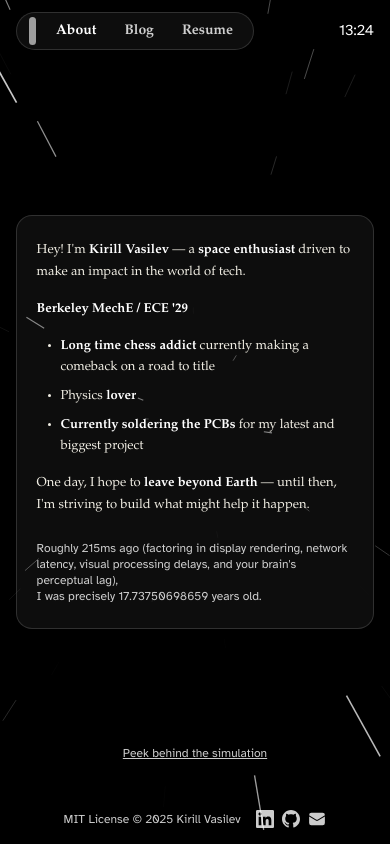
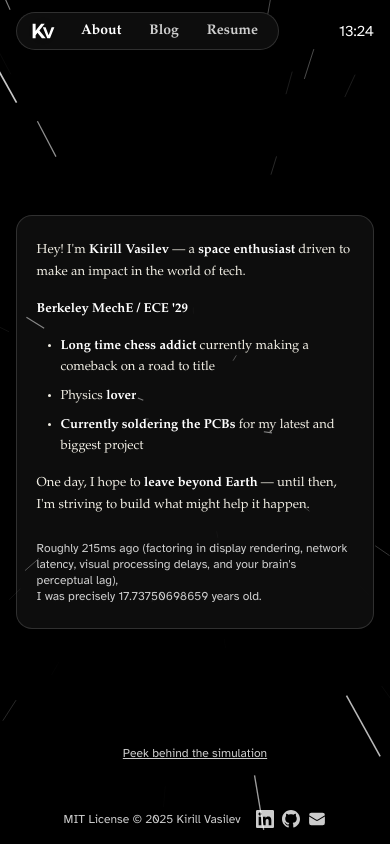
Before and after one commit to kirushavasilev/kvasilev_tech, a React (Vite) app: page / in a window 390 px wide. Built offline with nearby package versions, Linux system fonts and the light colour scheme; grey boxes are pictures that could not be loaded; a web font is replaced by a local one.

Commit message:
Revert "perf: optimize website performance"
This reverts commit 4a7e7f670ca8704a4874fde594a50c453a7dd60d.

```diff
--- a/index.html
+++ b/index.html
@@ -3,10 +3,6 @@
   <head>
     <meta charset="UTF-8" />
     <meta name="viewport" content="width=device-width, initial-scale=1.0" />
-
-    <!-- Resource hints -->
-    <link rel="preconnect" href="https://kvasilev.tech">
-    <link rel="dns-prefetch" href="https://kvasilev.tech">
 
     <!-- Primary Meta Tags -->
     <title>Kirill Vasilev - Space Enthusiast & Berkeley MechE/ECE Student</title>
@@ -31,9 +27,9 @@
 
     <!-- Favicon -->
     <link rel="icon" type="image/svg+xml" href="/assets/logo.svg" />
+    <link rel="icon" type="image/png" href="/assets/logo.svg" />
 
-    <!-- Preload critical assets -->
-    <link rel="preload" href="/assets/logo.svg" as="image" type="image/svg+xml">
+    <!-- Preload critical fonts -->
     <link
       rel="preload"
       href="/assets/fonts/Atkinson-Hyperlegible-Regular.woff2"
@@ -42,12 +38,9 @@
       crossorigin="anonymous"
     />
 
-    <!-- Critical CSS -->
     <style>
       body {
         margin: 0;
-        background-color: rgb(29, 29, 29);
-        color: rgb(255, 255, 255);
       }
       /* Only apply background to blog pages */
       body[data-page="blog"] {
@@ -60,16 +53,6 @@
       }
       .fonts-loaded {
         font-family: 'Atkinson', system-ui, -apple-system, BlinkMacSystemFont, 'Segoe UI', Roboto, Oxygen, Ubuntu, Cantarell, 'Open Sans', 'Helvetica Neue', sans-serif;
-      }
-
-      /* Critical layout styles */
-      .nav-container {
-        position: fixed;
-        top: 0;
-        left: 0;
-        right: 0;
-        height: 64px;
-        z-index: 20;
       }
     </style>
 
--- a/src/components/Layout.jsx
+++ b/src/components/Layout.jsx
@@ -8,38 +8,17 @@ dayjs.extend(utc);
 
 function useMilanTime() {
   const [date, setDate] = React.useState(() => dayjs().utc().add(2, 'hour')); // UTC+2 for Milan time
-  const timeoutRef = React.useRef();
 
   React.useEffect(() => {
-    // Update immediately to sync with the current minute
-    const now = dayjs().utc().add(2, 'hour');
-    setDate(now);
-
-    // Calculate delay until the next minute
-    const msUntilNextMinute = (60 - now.second()) * 1000 - now.millisecond();
-
-    // Set initial timeout to sync with minute boundary
-    const initialTimeout = setTimeout(() => {
+    // Update immediately
     setDate(dayjs().utc().add(2, 'hour'));
 
-      // Then update every minute
+    // Then update every second
     const id = setInterval(() => {
       setDate(dayjs().utc().add(2, 'hour'));
-      }, 60000); // 60 seconds
+    }, 1000);
 
-      // Store interval ID for cleanup
-      timeoutRef.current = id;
-    }, msUntilNextMinute);
-
-    // Store initial timeout ID for cleanup
-    timeoutRef.current = initialTimeout;
-
-    return () => {
-      if (timeoutRef.current) {
-        clearTimeout(timeoutRef.current);
-        clearInterval(timeoutRef.current);
-      }
-    };
+    return () => clearInterval(id);
   }, []);
 
   return date;
@@ -64,23 +43,17 @@ function Navbar() {
   return (
     <nav className="w-full flex flex-col items-center py-3 px-4 bg-transparent fixed top-0 left-0 z-20">
       <div className="w-full max-w-6xl flex sm:justify-center justify-between items-center relative">
-        <div className="absolute left-0 hidden sm:block min-w-[200px] h-[24px]">
+        <div className="absolute left-0 hidden sm:block">
           <TimeDisplay />
         </div>
 
         <div className="flex gap-3 sm:gap-4 rounded-full bg-space-card border border-space-border px-3 sm:px-4 py-1 shadow items-center">
-          <picture>
-            <source srcSet="/assets/logo.webp" type="image/webp" />
           <img
             src="/assets/logo.svg"
             alt="KV Logo"
-              width="32"
-              height="32"
-              className="w-7 sm:w-8 h-7 sm:h-8 mr-1 sm:mr-2 rounded-full"
-              loading="eager"
-              decoding="sync"
+            className="w-7 sm:w-8 h-7 sm:h-8 mr-1 sm:mr-2"
+            style={{ borderRadius: '50%' }}
           />
-          </picture>
           <Link
             to="/"
             className={getLinkClass('/')}
@@ -103,7 +76,7 @@ function Navbar() {
           </a>
         </div>
 
-        <div className="sm:hidden min-w-[120px] h-[24px] flex justify-end">
+        <div className="sm:hidden">
           <Tooltip
             content={isSleeping ? "This is Kirill's time. He is somewhere in Europe.. Kirill is likely sleeping.." : "This is Kirill's time. He is somewhere in Europe, probably locked in"}
             className="whitespace-nowrap"
--- a/tailwind.config.js
+++ b/tailwind.config.js
@@ -3,14 +3,6 @@ export default {
   content: [
     './index.html',
     './src/**/*.{js,jsx,ts,tsx}',
-  ],
-  safelist: [
-    'font-atkinson',
-    'font-palatino',
-    'text-space-accent',
-    'text-white/80',
-    'bg-space-card',
-    'border-space-border'
   ],
   theme: {
     extend: {
```
Also changed, not shown: public/assets/fonts/Atkinson-Hyperlegible-Regular.woff2 (deleted). Lines whose indentation alone changed are shown as unchanged.
